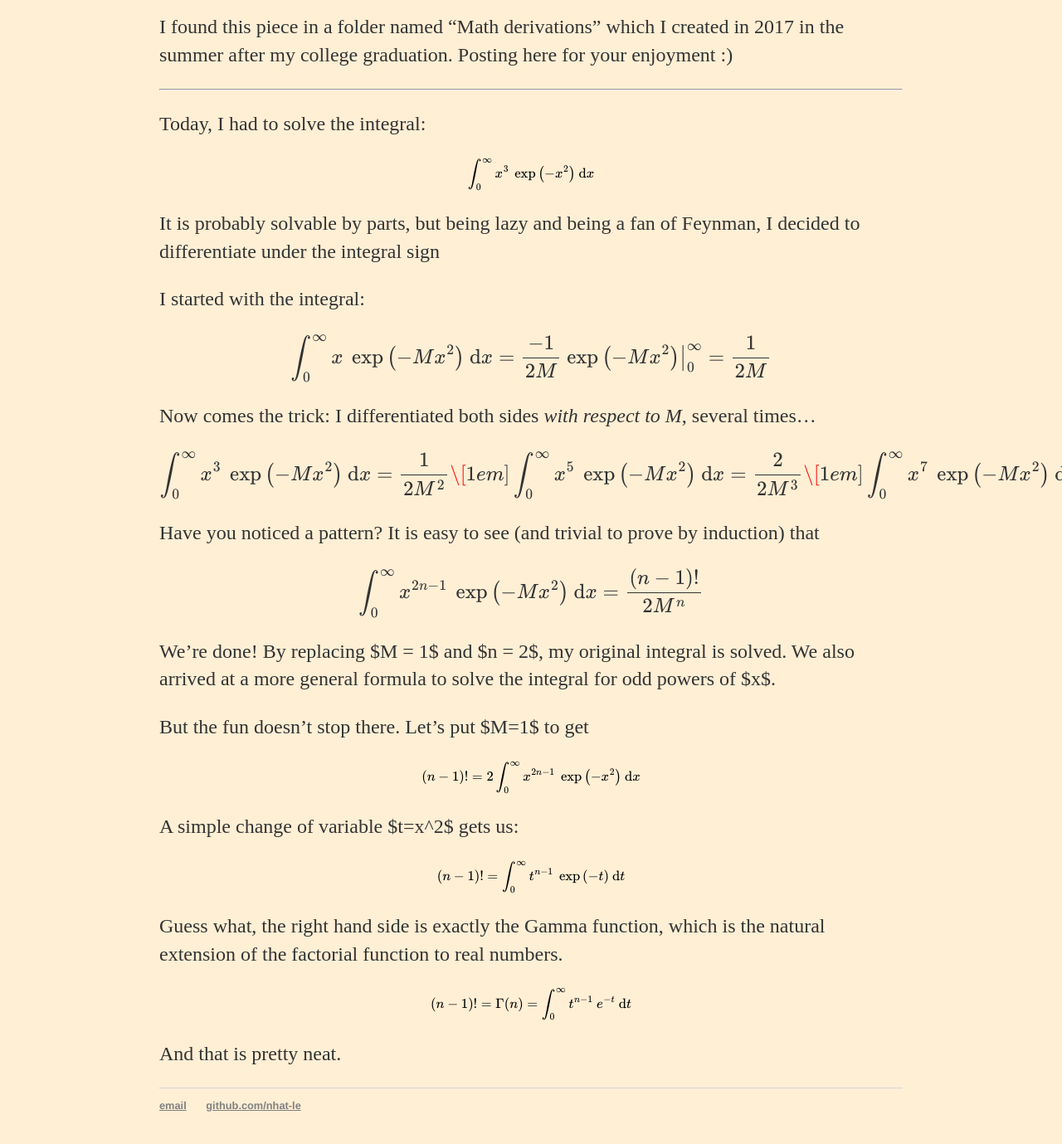
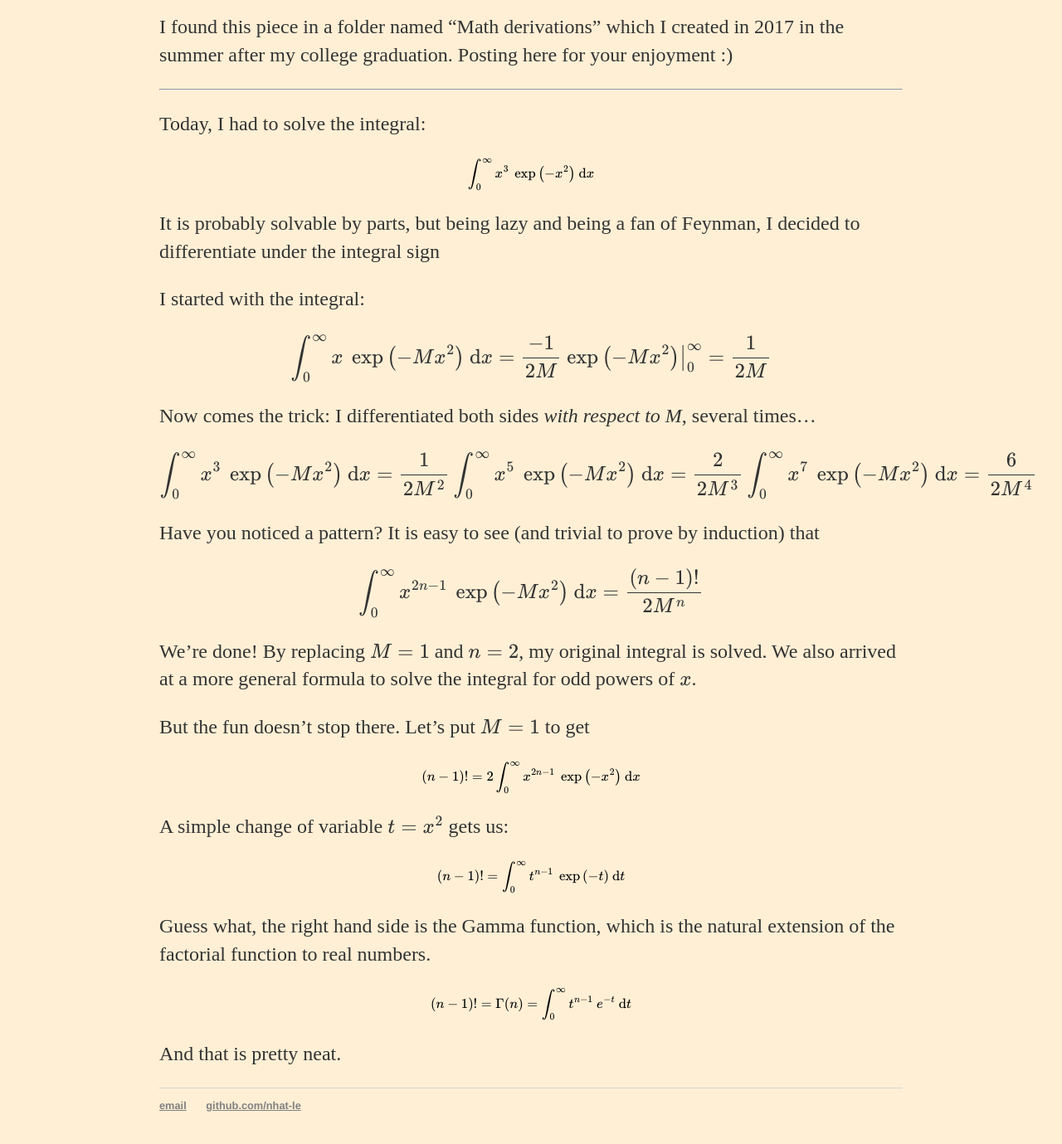
Before and after one commit to nhat-le/nhat-le.github.io, a Jekyll site: the page built from _posts/2020-05-24-factorial-integral.md, in a window 1280 px wide and 1400 px high, scrolled down 269 px. Shown: the top 1379 px of the window at 83% size. Built offline with Jekyll 4.4.1, drawn with Linux system fonts in a browser that asks for light colours; formulas are drawn with MathJax 3.

Commit message:
Minor fixes for factorial integral

```diff
--- a/_posts/2020-05-24-factorial-integral.md
+++ b/_posts/2020-05-24-factorial-integral.md
@@ -23,8 +23,8 @@ I started with the integral:
 Now comes the trick: I differentiated both sides *with respect to M*, several times...
 
 \begin{align}
-    \int_0^\infty x^3 \ \exp\left(-Mx^2\right) \ \mathrm{d}x = \frac{1}{2M^2} \\[1em]
-    \int_0^\infty x^5 \ \exp\left(-Mx^2\right) \ \mathrm{d}x = \frac{2}{2M^3} \\[1em]
+    \int_0^\infty x^3 \ \exp\left(-Mx^2\right) \ \mathrm{d}x = \frac{1}{2M^2} \\
+    \int_0^\infty x^5 \ \exp\left(-Mx^2\right) \ \mathrm{d}x = \frac{2}{2M^3} \\
     \int_0^\infty x^7 \ \exp\left(-Mx^2\right) \ \mathrm{d}x = \frac{6}{2M^4}
 \end{align}
 
@@ -34,17 +34,17 @@ Have you noticed a pattern? It is easy to see (and trivial to prove by induction
     \int_0^\infty x^{2n-1} \ \exp\left(-Mx^2\right) \ \mathrm{d}x = \frac{(n-1)!}{2M^n}
 \end{align}
 
-We're done! By replacing $M = 1$ and $n = 2$, my original integral is solved. We also arrived at a more general formula to solve the integral for odd powers of $x$.
+We're done! By replacing $$M = 1$$ and $$n = 2$$, my original integral is solved. We also arrived at a more general formula to solve the integral for odd powers of $$x$$.
 
-But the fun doesn't stop there. Let's put $M=1$ to get
+But the fun doesn't stop there. Let's put $$M=1$$ to get
 
 $$(n-1)! = 2\int_0^\infty x^{2n-1} \ \exp\left(-x^2\right) \ \mathrm{d}x$$
 
-A simple change of variable $t=x^2$ gets us:
+A simple change of variable $$t=x^2$$ gets us:
 
 $$(n-1)! = \int_0^\infty t^{n-1} \ \exp\left(-t\right) \ \mathrm{d}t$$
 
-Guess what, the right hand side is exactly the Gamma function, which is the natural extension of the factorial function to real numbers.
+Guess what, the right hand side is the Gamma function, which is the natural extension of the factorial function to real numbers.
 
 $$(n-1)! = \Gamma(n) = \int_0^\infty t^{n-1} \ e^{-t} \ \mathrm{d}t$$
 
```
